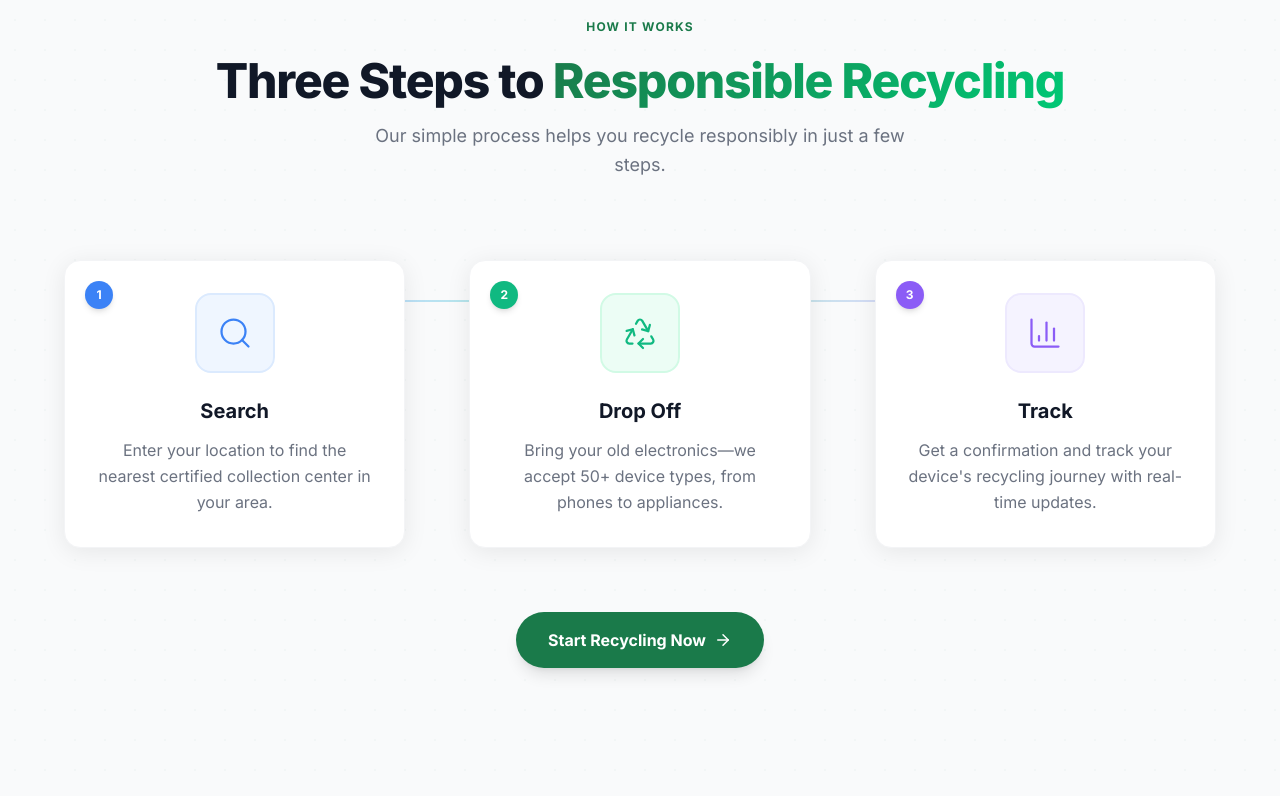
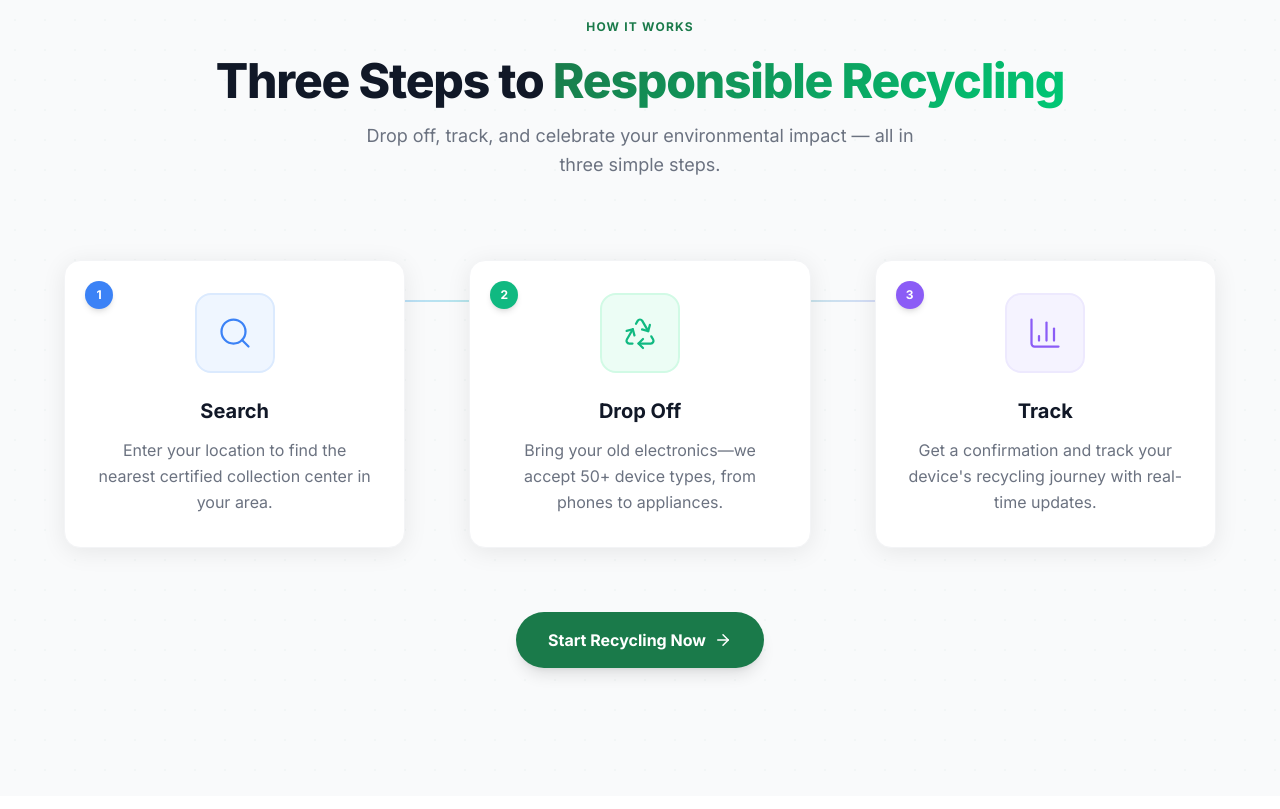
Before and after one commit to nirjalguragainofficial-hash/ReCircuit-Frontend, a React (Vite) app: page / in a window 1280 px wide. Shown: the part 1160-1969 px from the top of the page. Built offline with nearby package versions, Linux system fonts and the light colour scheme.

Commit message:
copy: update HowItWorks subtitle and add aria-label to CTA button

```diff
--- a/src/components/HowItWorks.jsx
+++ b/src/components/HowItWorks.jsx
@@ -21,7 +21,7 @@ export function HowItWorks() {
             <span className="text-gradient-green">Responsible Recycling</span>
           </h2>
           <p className="text-lg text-neutral-500 max-w-xl mx-auto leading-relaxed">
-            Our simple process helps you recycle responsibly in just a few steps.
+            Drop off, track, and celebrate your environmental impact — all in three simple steps.
           </p>
         </div>
 
@@ -41,6 +41,7 @@ export function HowItWorks() {
         <div className="text-center">
           <a
             href="#centers"
+            aria-label="Start recycling your e-waste now"
             className="inline-flex items-center gap-2 px-8 py-4 bg-primary text-white font-bold text-base rounded-full shadow-lg hover:opacity-90 hover:-translate-y-0.5 transition-all duration-200"
           >
             Start Recycling Now <ArrowRight size={18} />
```
